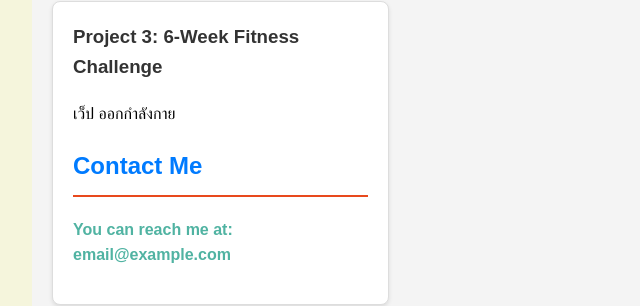
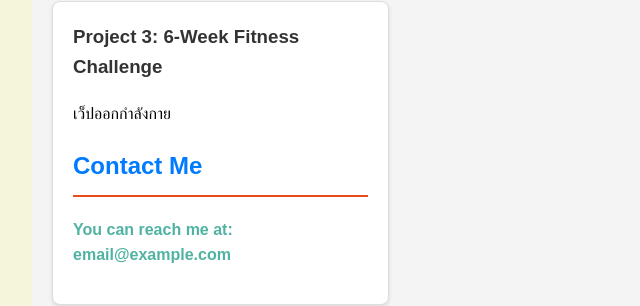
Before and after one commit to BlackShima/my-protfolio, a plain HTML site: page index.html in a window 1280 px wide. Shown: the part 970-1276 px from the top of the page, 96-736 px from the left. Drawn offline with Linux system fonts and the light colour scheme.

Commit message:
Fix typo in project description for Fitness Challenge

```diff
--- a/index.html
+++ b/index.html
@@ -45,7 +45,7 @@
 
                 <div class="project-card">
                     <h3>Project 3: 6-Week Fitness Challenge</h3>
-                    <p>เว็ป ออกกำลังกาย</p>
+                    <p>เว็ปออกกำลังกาย</p>
                     <a href="https://blackshima.github.io/challenge_code/6-Week-Fitness>View project (still in progress)</a>
                 </div>
 
```
